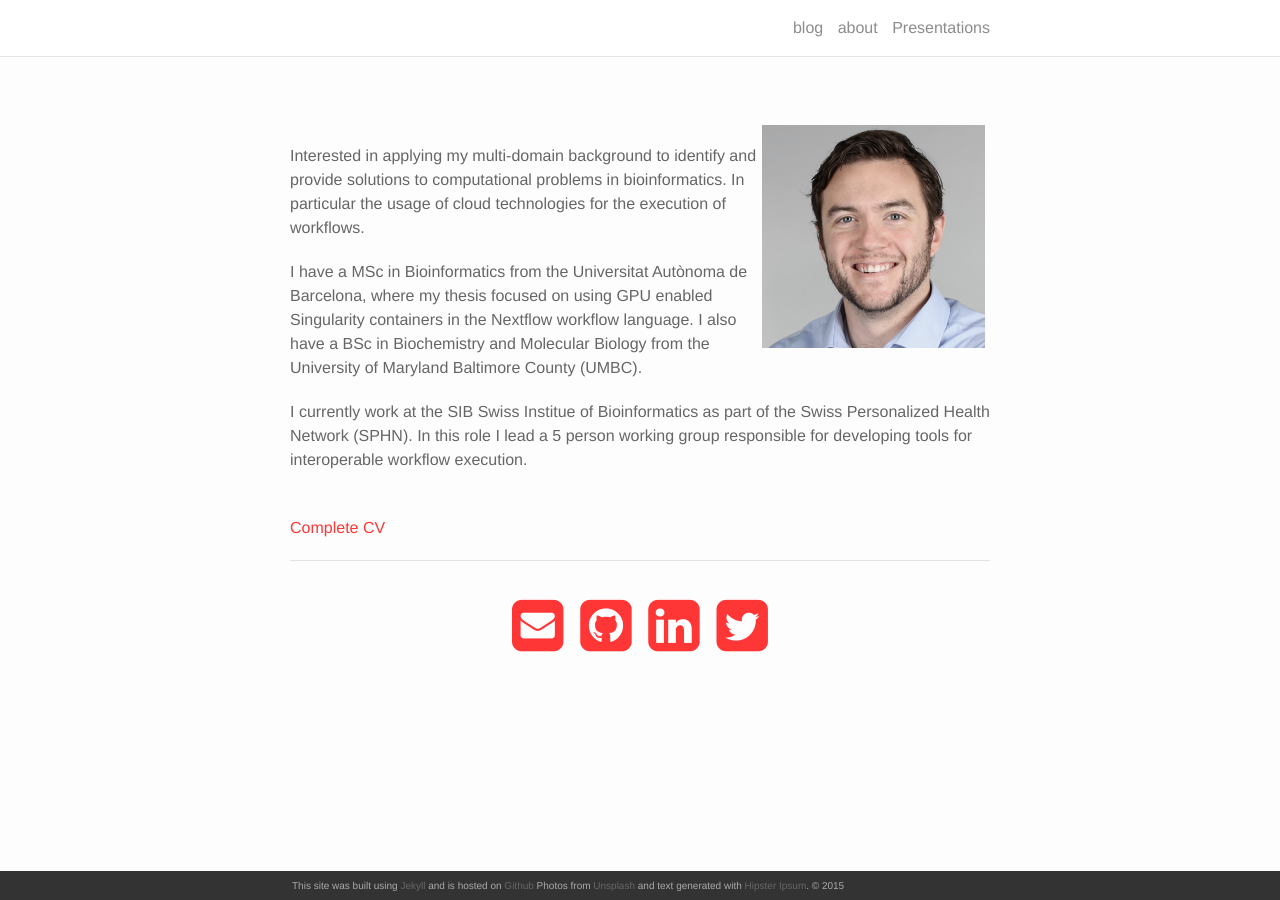
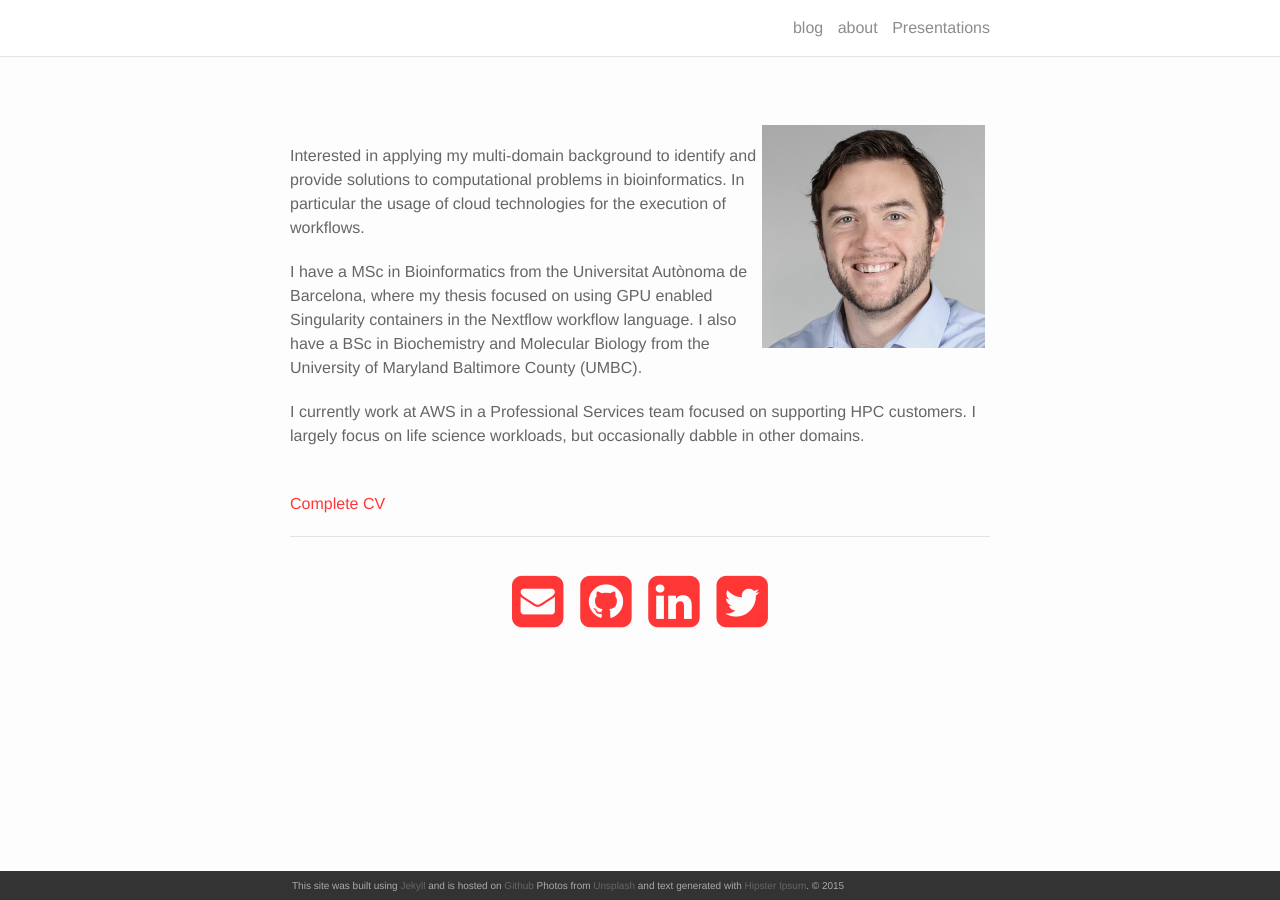
Before and after one commit to KevinSayers/sayerskt, a Jekyll site: the page built from about.md, in a window 1280 px wide. Built offline with Jekyll 4.4.1, drawn with Linux system fonts in a browser that asks for light colours; nearby versions of some CDN libraries.

Commit message:
updating CV

```diff
--- a/about.md
+++ b/about.md
@@ -13,8 +13,7 @@ In particular the usage of cloud technologies for the execution of workflows.
 I have a MSc in Bioinformatics from the Universitat Autònoma de Barcelona, where my thesis focused on using GPU enabled Singularity
 containers in the Nextflow workflow language. I also have a BSc in Biochemistry and Molecular Biology from the University of Maryland Baltimore County (UMBC).
 
-I currently work at the SIB Swiss Institue of Bioinformatics as part of the Swiss Personalized Health Network (SPHN). In this role
-I lead a 5 person working group responsible for developing tools for interoperable workflow execution.
+I currently work at AWS in a Professional Services team focused on supporting HPC customers. I largely focus on life science workloads, but occasionally dabble in other domains.
 
 <br/>
 [Complete CV](static/SayersCV.pdf)
```
Also changed, not shown: 1 other file.
